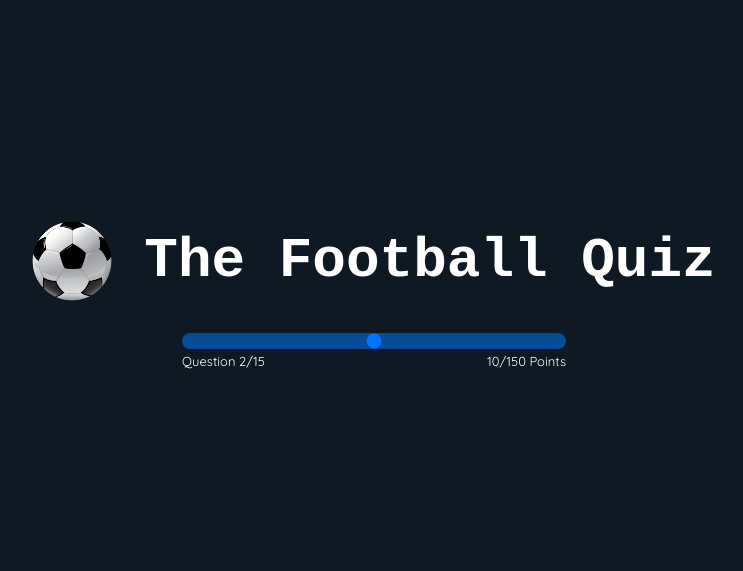
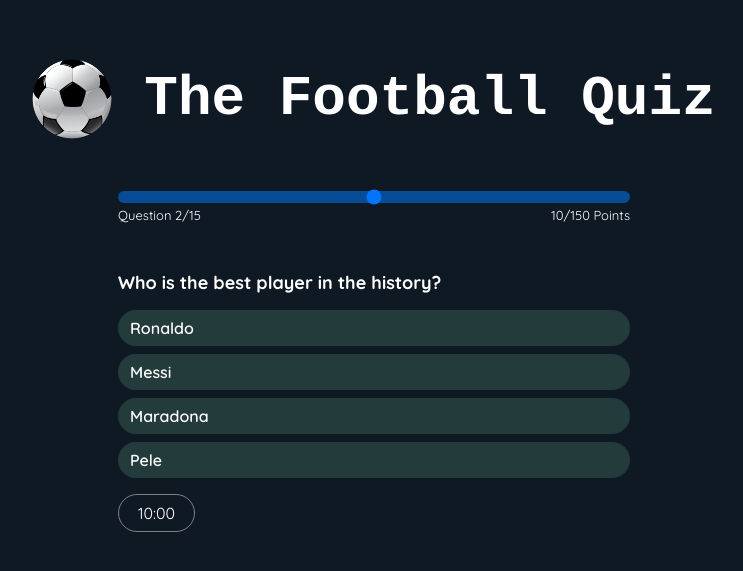
Before and after one commit to funnypar/Learn-React, a React (Create React App) app in the folder quiz/: page / in a window 1280 px wide. Shown: the part 105-676 px from the top of the page, without its empty margins (266-1009 px from the left). Built offline with nearby package versions, Linux system fonts and the light colour scheme; a web font is replaced by a local one.

Commit message:
implementQuestions

```diff
--- a/quiz/src/App.css
+++ b/quiz/src/App.css
@@ -4,6 +4,7 @@
     padding: 0;
     margin: 0;
     box-sizing: border-box;
+    font-family: "Quicksand", sans-serif;
 }
 
 .App {
@@ -13,7 +14,8 @@
     justify-content: center;
     align-items: center;
     flex-direction: column;
-    gap: 2rem;
+    gap: 3rem;
+    color: white;
 }
 
 /* ---------------------------------------------- Header ------------------------------------- */
@@ -35,13 +37,11 @@ img:hover {
 }
 h1 {
     font-family: "Kode Mono", monospace;
-    color: white;
     font-size: 3.5rem;
 }
 /* --------------------------------------------------- Bar --------------------------------- */
 .bar {
-    width: 30%;
-    color: white;
+    width: 40%;
     font-family: "Quicksand", sans-serif;
 }
 .bar input {
@@ -52,10 +52,45 @@ h1 {
     background-color: #064c97;
     border-radius: 2rem;
     border: none;
+    height: 0.75rem;
 }
-
 .bar-infos {
     justify-content: space-between;
     display: flex;
     font-size: small;
 }
+/* ------------------------------------------------ Questions -----------------------------*/
+.questions {
+    display: flex;
+    flex-direction: column;
+    gap: 1rem;
+    width: 40%;
+}
+.questions h3 {
+    font-size: large;
+}
+.questions ul {
+    display: flex;
+    flex-direction: column;
+    gap: 0.5rem;
+}
+.questions li {
+    list-style: none;
+    background: rgb(35, 59, 59);
+    border-radius: 2rem;
+    padding: 0.5rem 0.75rem;
+    cursor: pointer;
+    transition: all 0.3s;
+    font-weight: 600;
+}
+.questions li:hover {
+    transform: scale(1.03);
+}
+.time {
+    border: 1px solid gray;
+    padding: 0.5rem 0.75rem;
+    width: 15%;
+    border-radius: 2rem;
+    text-align: center;
+    cursor: default;
+}
--- a/quiz/src/App.js
+++ b/quiz/src/App.js
@@ -1,12 +1,14 @@
 import "./App.css";
 import Bar from "./components/Bar";
 import Header from "./components/Header";
+import Questions from "./components/Questions";
 
 function App() {
     return (
         <div className="App">
             <Header />
             <Bar />
+            <Questions />
         </div>
     );
 }
--- /dev/null
+++ b/quiz/src/components/Questions.js
@@ -0,0 +1,14 @@
+export default function Questions() {
+    return (
+        <div className="questions">
+            <h3>Who is the best player in the history? </h3>
+            <ul>
+                <li>Ronaldo</li>
+                <li>Messi</li>
+                <li>Maradona</li>
+                <li>Pele</li>
+            </ul>
+            <div className="time">10:00</div>
+        </div>
+    );
+}
```
